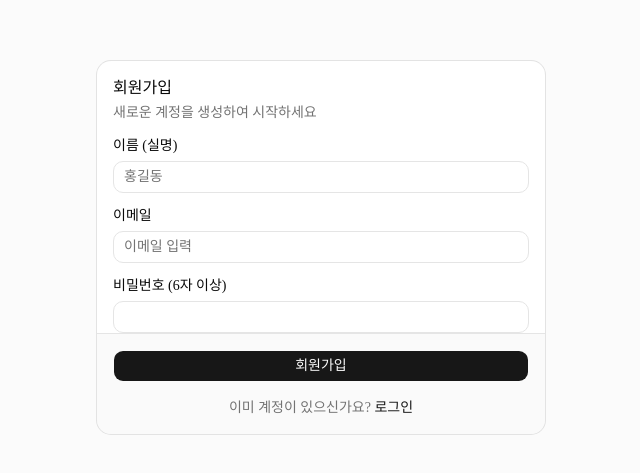
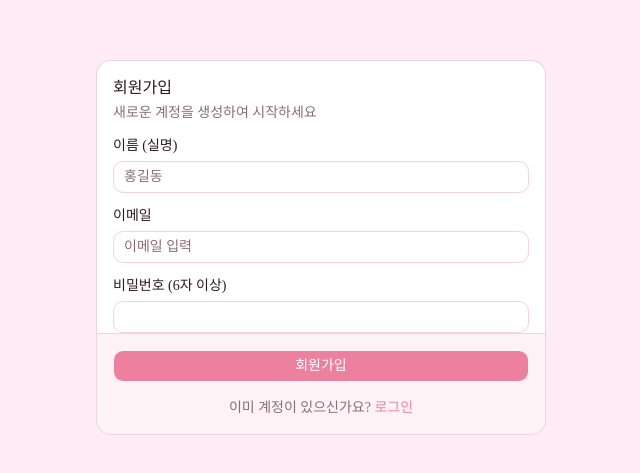
Before and after one commit to Issac-cho/swu-dsm-faithlog, a Next.js app: page /signup in a window 1280 px wide. Shown: the part 153-626 px from the top of the page, without its empty margins (319-959 px from the left). Built offline with nearby package versions, Linux system fonts and the light colour scheme.

Commit message:
style: apply global pink theme (#EE809F) and update history colors

```diff
--- a/src/app/app/history/page.tsx
+++ b/src/app/app/history/page.tsx
@@ -388,14 +388,13 @@ export default async function HistoryPage({
                         const data = yearlyProgressMap.get(dayStr)
                         const percentage = data?.percentage || 0
                         const hasItems = (data?.total || 0) > 0
-
-                        let bgColor = 'bg-gray-100 dark:bg-gray-800 border border-gray-200 dark:border-gray-700'
+                        let bgColor = 'bg-background border border-border'
                         if (hasItems) {
-                          if (percentage === 0) bgColor = 'bg-gray-100 dark:bg-gray-800 border border-gray-200 dark:border-gray-700'
-                          else if (percentage <= 25) bgColor = 'bg-gray-300 dark:bg-gray-600'
-                          else if (percentage <= 50) bgColor = 'bg-gray-500 dark:bg-gray-500'
-                          else if (percentage <= 75) bgColor = 'bg-gray-700 dark:bg-gray-400'
-                          else bgColor = 'bg-gray-900 dark:bg-gray-200'
+                          if (percentage === 0) bgColor = 'bg-background border border-border'
+                          else if (percentage <= 25) bgColor = 'bg-primary/25 border border-primary/20'
+                          else if (percentage <= 50) bgColor = 'bg-primary/50 border border-primary/40'
+                          else if (percentage <= 75) bgColor = 'bg-primary/75 border border-primary/60'
+                          else bgColor = 'bg-primary border border-primary'
                         }
 
                         return (
--- a/src/app/globals.css
+++ b/src/app/globals.css
@@ -49,72 +49,74 @@
 }
 
 :root {
-  --background: oklch(1 0 0);
-  --foreground: oklch(0.145 0 0);
-  --card: oklch(1 0 0);
-  --card-foreground: oklch(0.145 0 0);
-  --popover: oklch(1 0 0);
-  --popover-foreground: oklch(0.145 0 0);
-  --primary: oklch(0.205 0 0);
-  --primary-foreground: oklch(0.985 0 0);
-  --secondary: oklch(0.97 0 0);
-  --secondary-foreground: oklch(0.205 0 0);
-  --muted: oklch(0.97 0 0);
-  --muted-foreground: oklch(0.556 0 0);
-  --accent: oklch(0.97 0 0);
-  --accent-foreground: oklch(0.205 0 0);
+  --background: #FFEEF4;
+  --foreground: #2d1b22;
+  --card: #FFFFFF;
+  --card-foreground: #2d1b22;
+  --popover: #FFFFFF;
+  --popover-foreground: #2d1b22;
+  --primary: #EE809F;
+  --primary-foreground: #FFFFFF;
+  --secondary: #fce7ef;
+  --secondary-foreground: #EE809F;
+  --muted: #fce7ef;
+  --muted-foreground: #8a6c76;
+  --accent: #fce7ef;
+  --accent-foreground: #EE809F;
   --destructive: oklch(0.577 0.245 27.325);
-  --border: oklch(0.922 0 0);
-  --input: oklch(0.922 0 0);
-  --ring: oklch(0.708 0 0);
-  --chart-1: oklch(0.87 0 0);
-  --chart-2: oklch(0.556 0 0);
-  --chart-3: oklch(0.439 0 0);
-  --chart-4: oklch(0.371 0 0);
-  --chart-5: oklch(0.269 0 0);
+  --border: #f7d1e0;
+  --input: #f7d1e0;
+  --ring: #EE809F;
+
+  --chart-1: #EE809F;
+  --chart-2: #f095af;
+  --chart-3: #f3a9be;
+  --chart-4: #f7bdce;
+  --chart-5: #fad2df;
   --radius: 0.625rem;
-  --sidebar: oklch(0.985 0 0);
-  --sidebar-foreground: oklch(0.145 0 0);
-  --sidebar-primary: oklch(0.205 0 0);
-  --sidebar-primary-foreground: oklch(0.985 0 0);
-  --sidebar-accent: oklch(0.97 0 0);
-  --sidebar-accent-foreground: oklch(0.205 0 0);
-  --sidebar-border: oklch(0.922 0 0);
-  --sidebar-ring: oklch(0.708 0 0);
+  --sidebar: #FFEEF4;
+  --sidebar-foreground: #2d1b22;
+  --sidebar-primary: #EE809F;
+  --sidebar-primary-foreground: #FFFFFF;
+  --sidebar-accent: #fce7ef;
+  --sidebar-accent-foreground: #EE809F;
+  --sidebar-border: #f7d1e0;
+  --sidebar-ring: #EE809F;
 }
 
 .dark {
-  --background: oklch(0.145 0 0);
-  --foreground: oklch(0.985 0 0);
-  --card: oklch(0.205 0 0);
-  --card-foreground: oklch(0.985 0 0);
-  --popover: oklch(0.205 0 0);
-  --popover-foreground: oklch(0.985 0 0);
-  --primary: oklch(0.922 0 0);
-  --primary-foreground: oklch(0.205 0 0);
-  --secondary: oklch(0.269 0 0);
-  --secondary-foreground: oklch(0.985 0 0);
-  --muted: oklch(0.269 0 0);
-  --muted-foreground: oklch(0.708 0 0);
-  --accent: oklch(0.269 0 0);
-  --accent-foreground: oklch(0.985 0 0);
+  --background: #2a151f;
+  --foreground: #ffeef4;
+  --card: #3a222c;
+  --card-foreground: #ffeef4;
+  --popover: #3a222c;
+  --popover-foreground: #ffeef4;
+  --primary: #EE809F;
+  --primary-foreground: #FFFFFF;
+  --secondary: #4a2b38;
+  --secondary-foreground: #EE809F;
+  --muted: #4a2b38;
+  --muted-foreground: #b89ca8;
+  --accent: #4a2b38;
+  --accent-foreground: #EE809F;
   --destructive: oklch(0.704 0.191 22.216);
-  --border: oklch(1 0 0 / 10%);
-  --input: oklch(1 0 0 / 15%);
-  --ring: oklch(0.556 0 0);
-  --chart-1: oklch(0.87 0 0);
-  --chart-2: oklch(0.556 0 0);
-  --chart-3: oklch(0.439 0 0);
-  --chart-4: oklch(0.371 0 0);
-  --chart-5: oklch(0.269 0 0);
-  --sidebar: oklch(0.205 0 0);
-  --sidebar-foreground: oklch(0.985 0 0);
-  --sidebar-primary: oklch(0.488 0.243 264.376);
-  --sidebar-primary-foreground: oklch(0.985 0 0);
-  --sidebar-accent: oklch(0.269 0 0);
-  --sidebar-accent-foreground: oklch(0.985 0 0);
-  --sidebar-border: oklch(1 0 0 / 10%);
-  --sidebar-ring: oklch(0.556 0 0);
+  --border: #5a3646;
+  --input: #5a3646;
+  --ring: #EE809F;
+
+  --chart-1: #EE809F;
+  --chart-2: #e06c8d;
+  --chart-3: #d1587b;
+  --chart-4: #c24569;
+  --chart-5: #b33257;
+  --sidebar: #2a151f;
+  --sidebar-foreground: #ffeef4;
+  --sidebar-primary: #EE809F;
+  --sidebar-primary-foreground: #FFFFFF;
+  --sidebar-accent: #4a2b38;
+  --sidebar-accent-foreground: #EE809F;
+  --sidebar-border: #5a3646;
+  --sidebar-ring: #EE809F;
 }
 
 @layer base {
```
